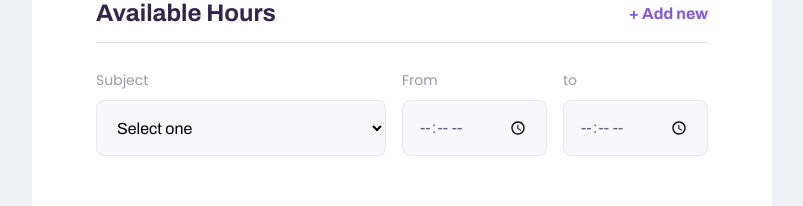
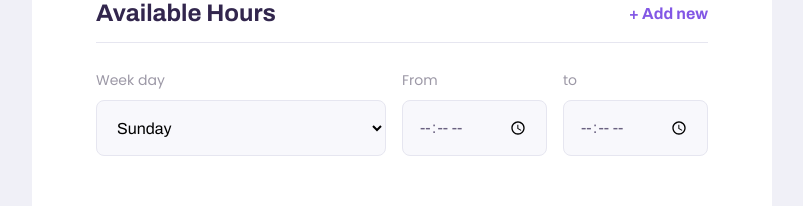
Before and after one commit to sergiohgp/Proffy_NLW, a React (Create React App) app: page /give-classes in a window 1280 px wide. Shown: the part 1355-1561 px from the top of the page, without its empty margins (238-1041 px from the left). Built offline with nearby package versions, Linux system fonts and the light colour scheme.

Commit message:
Teacher form complete

```diff
--- a/src/components/Select/index.tsx
+++ b/src/components/Select/index.tsx
@@ -15,7 +15,7 @@ const Select: React.FC<SelectProps> = ({ label, name, options, ...rest }) => {
     return (
         <div className="select-block">
             <label htmlFor={name}>{label}</label>
-            <select defaultValue="" id={name} {...rest}>
+            <select value="" id={name} {...rest}>
                 <option value="" disabled hidden>Select one</option>
                 {options.map(option => {
                     return <option key={option.value} value={option.value}>{option.label}</option>
--- a/src/pages/TeacherForm/index.tsx
+++ b/src/pages/TeacherForm/index.tsx
@@ -1,4 +1,5 @@
 import React, { useState, FormEvent } from 'react'
+import { useHistory } from 'react-router-dom'
 
 import PageHeader from '../../components/PageHeader'
 
@@ -8,8 +9,11 @@ import Input from '../../components/Input'
 import warningIcon from '../../assets/images/icons/warning.svg'
 import Textarea from '../../components/Textarea'
 import Select from '../../components/Select'
+import api from '../../services/api'
 
 function TeacherFrom() {
+    const history = useHistory()
+
     const [scheduleItems, setScheduleItems] = useState([
         { week_day: 0, from: '', to: '' }
     ])
@@ -24,6 +28,22 @@ function TeacherFrom() {
 
     function handdleCreateClass(e: FormEvent) {
         e.preventDefault()
+
+        api.post('classes', {
+            name,
+            avatar,
+            whatsapp,
+            bio,
+            subject,
+            cost: Number(cost),
+            schedule: scheduleItems
+        }).then(() => {
+            alert('Success to register!')
+
+            history.push('/')
+        }).catch(() => {
+            alert('Error to register!')
+        })
 
         console.log({
             name,
@@ -44,6 +64,18 @@ function TeacherFrom() {
             newScheduleItem
         ])
 
+    }
+
+    function setScheduleItemValue(position: number, field: string, value: string) {
+        const updatedScheduleItems = scheduleItems.map((scheduleItem, index) => {
+            if (index === position) {
+                return { ...scheduleItem, [field]: value }
+            }
+
+            return scheduleItem
+        })
+
+        setScheduleItems(updatedScheduleItems)
     }
 
     return (
@@ -128,28 +160,40 @@ function TeacherFrom() {
                         <button type="button" onClick={addNewScheduleItem}>+ Add new</button>
                         </legend>
 
-                        {scheduleItems.map(scheduleItem => {
+                        {scheduleItems.map((scheduleItem, index) => {
                             return (
                                 <div key={scheduleItem.week_day} className="schedule-item">
                                     <Select
-                                        name="subject"
-                                        label="Subject"
-                                        value={subject}
+                                        name="week_day"
+                                        label="Week day"
+                                        value={scheduleItem.week_day}
+                                        onChange={e => setScheduleItemValue(index, 'week_day', e.target.value)}
                                         options={[
-                                            { value: 'Art', label: 'Art' },
-                                            { value: 'Biology', label: 'Biology' },
-                                            { value: 'Physics', label: 'Physics' },
-                                            { value: 'Geography', label: 'Geography' },
-                                            { value: 'Math', label: 'Math' },
-                                            { value: 'Chemistry', label: 'Chemistry' },
-                                            { value: 'History', label: 'History' },
-                                            { value: 'English', label: 'English' }
+                                            { value: '0', label: 'Sunday' },
+                                            { value: '1', label: 'Monday' },
+                                            { value: '2', label: 'Tuesday' },
+                                            { value: '3', label: 'Wednesday' },
+                                            { value: '4', label: 'Thursday' },
+                                            { value: '5', label: 'Friday' },
+                                            { value: '6', label: 'Saturday' }
                                         ]}
                                     >
                                     </Select>
 
-                                    <Input name="from" label="From" type="time" />
-                                    <Input name="to" label="to" type="time" />
+                                    <Input
+                                        name="from"
+                                        label="From"
+                                        type="time"
+                                        value={scheduleItem.from}
+                                        onChange={e => setScheduleItemValue(index, 'from', e.target.value)}
+                                    />
+                                    <Input
+                                        name="to"
+                                        label="to"
+                                        type="time"
+                                        value={scheduleItem.to}
+                                        onChange={e => setScheduleItemValue(index, 'to', e.target.value)}
+                                    />
                                 </div>
                             )
                         })}
```
